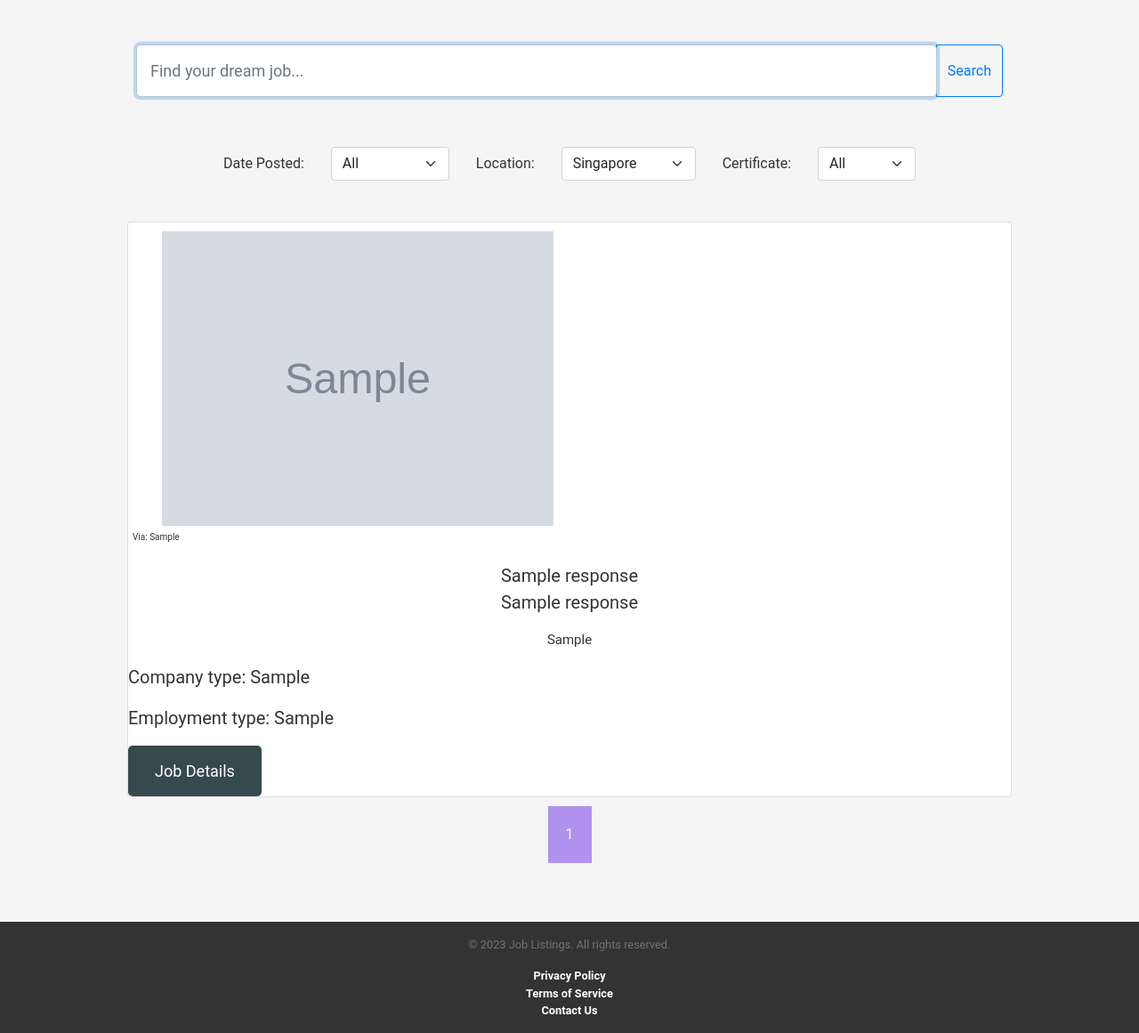
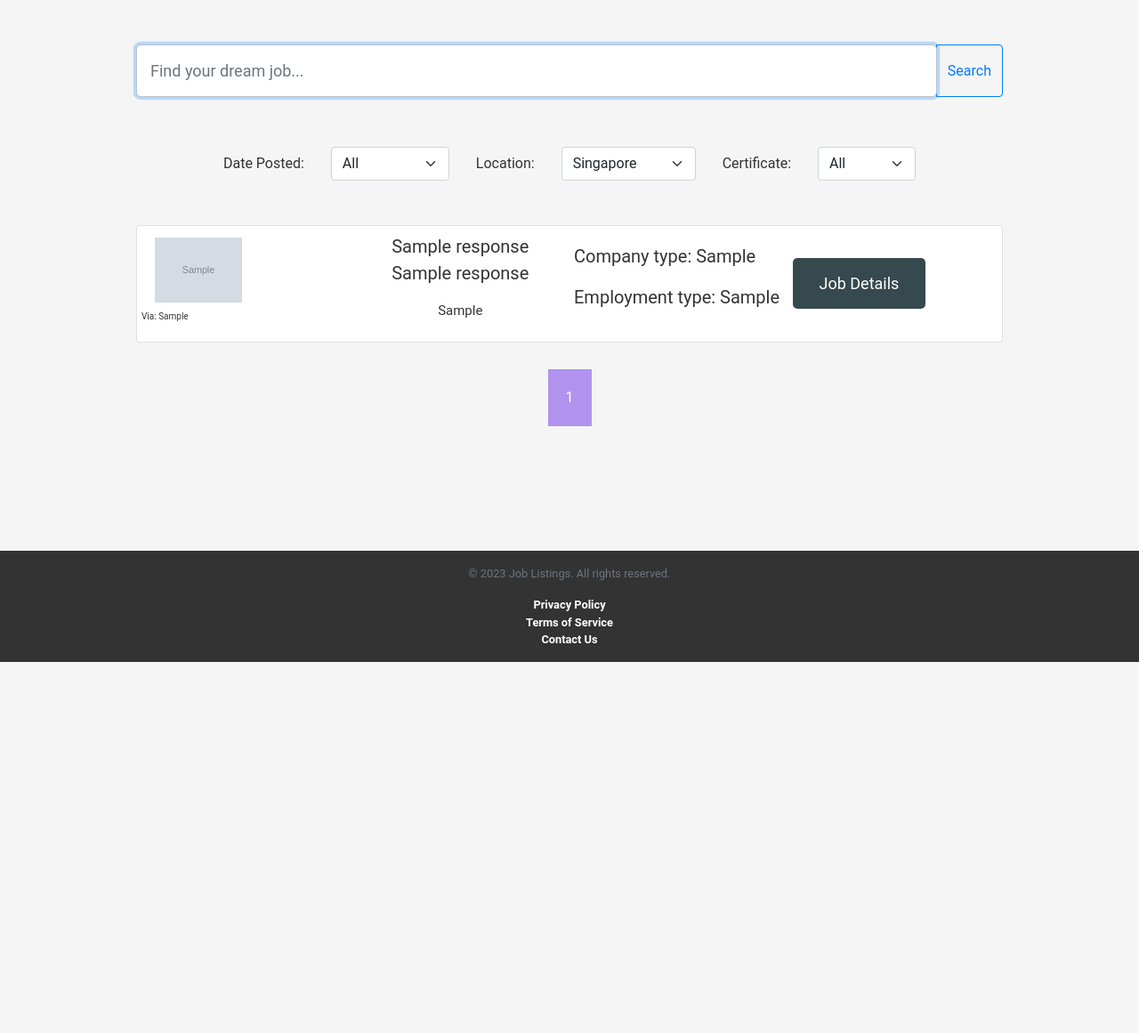
Before and after one commit to RoCode2000/JobSearchProject, a Flask app: template templates/index.html in a window 1280 px wide. Shown: the part 56-1217 px from the top of the page at 89% size. After the commit the page ends 800 px from the top, so only its background shows below. Run offline with Flask 3, Linux system fonts and the light colour scheme; the template is opened without the code that fills it: most values are stand-ins (such as "Sample title", 1, 10 or a date in 2020); grey boxes marked "Sample" are stand-in pictures.

Commit message:
Fixed bug between index.html and reg/login.html

```diff
--- a/templates/index.html
+++ b/templates/index.html
@@ -66,7 +66,12 @@
   <form action="/jobdetails" method="get">
     <div class="list">
       <div class="item">
-        <div class="card">
+        <div class="card" style="  transition: 0.3s;
+        margin: 20px 10px;
+        display: grid;
+        align-items: center;
+        grid-template-columns: 1fr 1fr 1fr 1fr;
+        column-gap: 10px;">
 
           <div class="firstCardCol"
             style="display: flex; flex-direction: column; align-items: center; justify-content: center; margin-top: 10px;">
--- a/templates/login.html
+++ b/templates/login.html
@@ -2,7 +2,7 @@
 
 {% block main %}
 <div class="container d-flex justify-content-center align-items-center">
-    <div class=" card card-login" style="width: 20rem;">
+    <div class="card card-login" style="width: 20rem;">
         <div class="card-body">
             <div class="mb-4 text-center">
                 <i class="bi bi-box-arrow-in-right" style="font-size: 2rem; color: #007bff;"></i>
```
Also changed, not shown: static/styles.css (+9 -0 lines).
